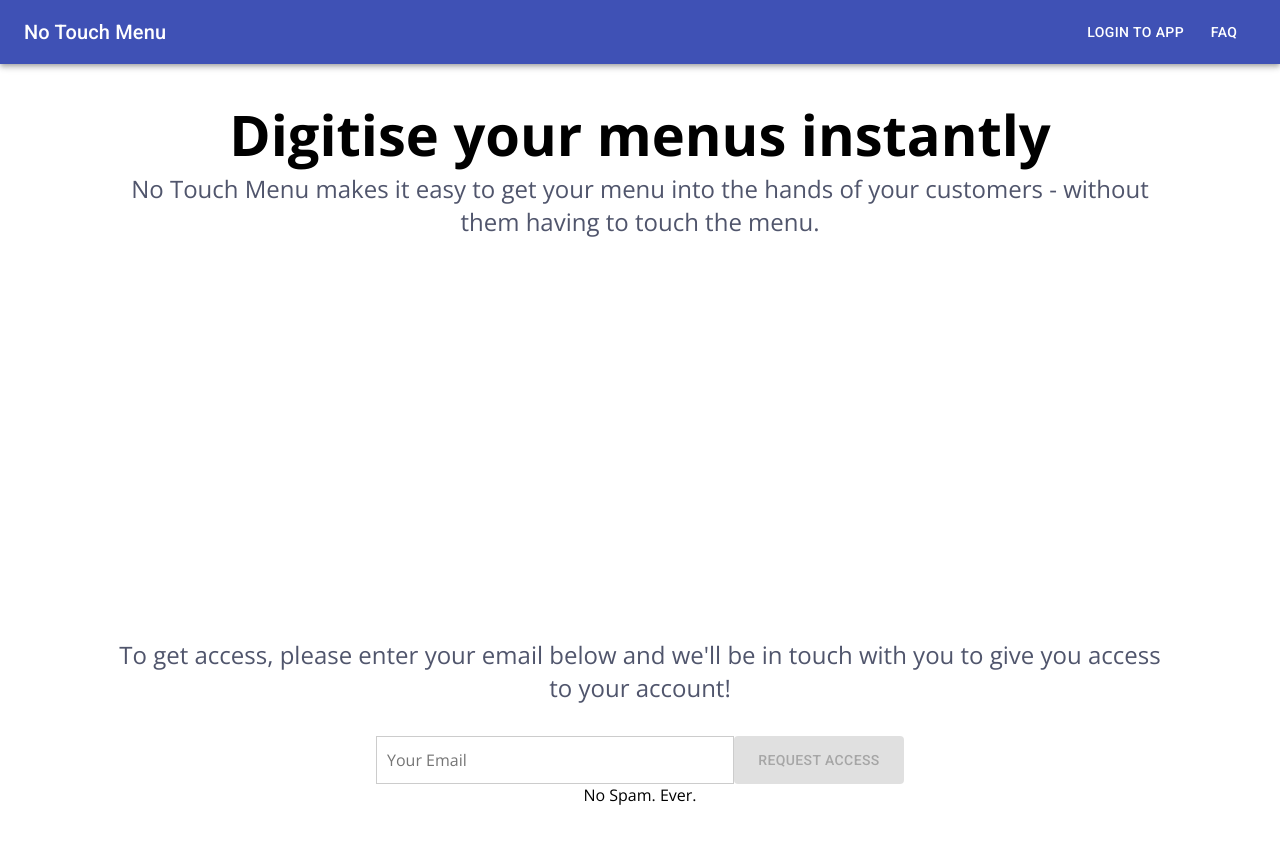
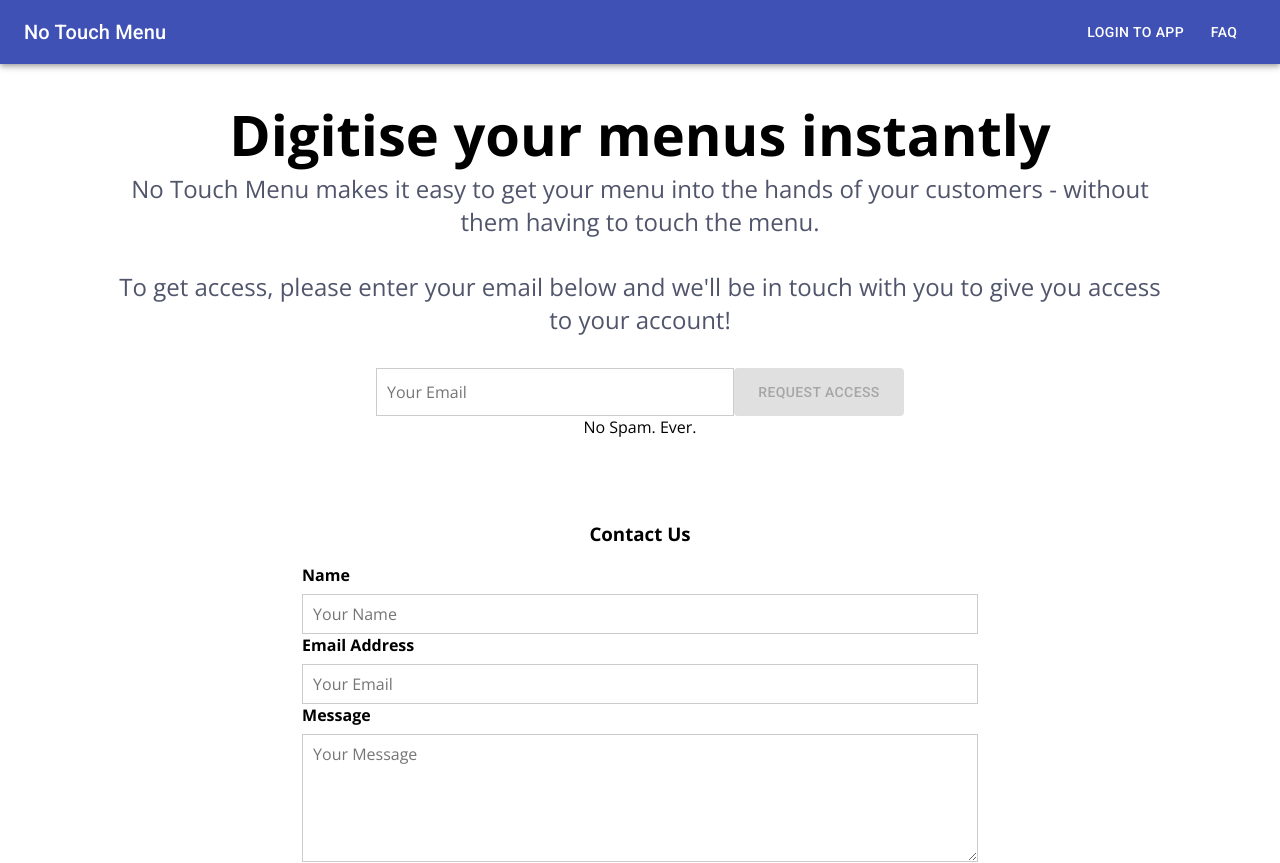
Before and after one commit to benAkehurst/no-touch-menu, a React (Create React App) app in the folder client/: page / in a window 1280 px wide. Shown: the top 863 px of the page. Built offline with nearby package versions, Linux system fonts and the light colour scheme.

Commit message:
feat(landing): remove video player

```diff
--- a/client/src/Containers/Landing/Landing.js
+++ b/client/src/Containers/Landing/Landing.js
@@ -34,10 +34,10 @@ class Landing extends Component {
                 No Touch Menu makes it easy to get your menu into the hands of
                 your customers - without them having to touch the menu.
               </span>
-              <ReactPlayer
+              {/* <ReactPlayer
                 className={classes.ExplainerVideo}
                 url="https://www.youtube.com/watch?v=ysz5S6PUM-U"
-              ></ReactPlayer>
+              ></ReactPlayer> */}
               <span className={classes.SubheaderTwo}>
                 To get access, please enter your email below and we'll be in
                 touch with you to give you access to your account!
```
